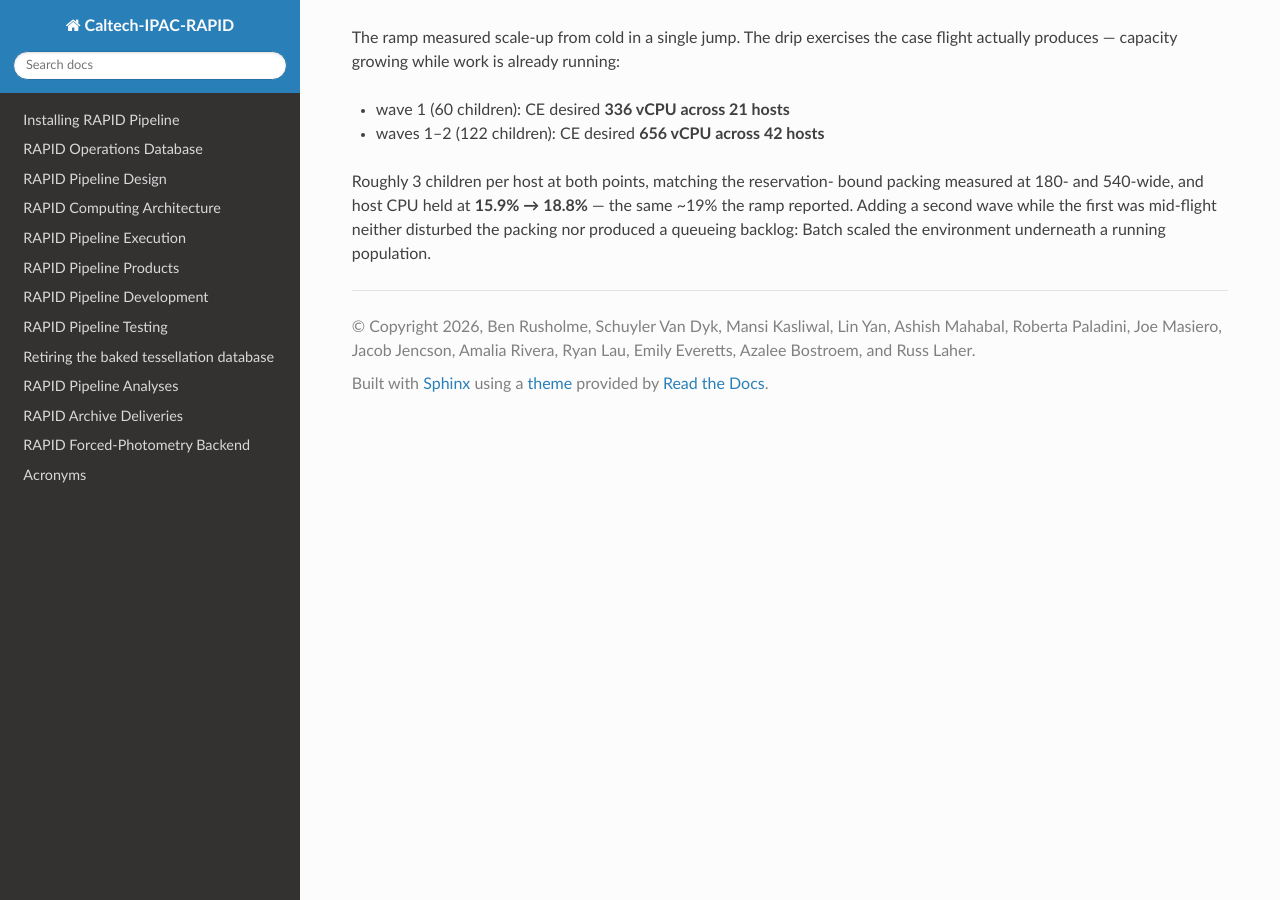
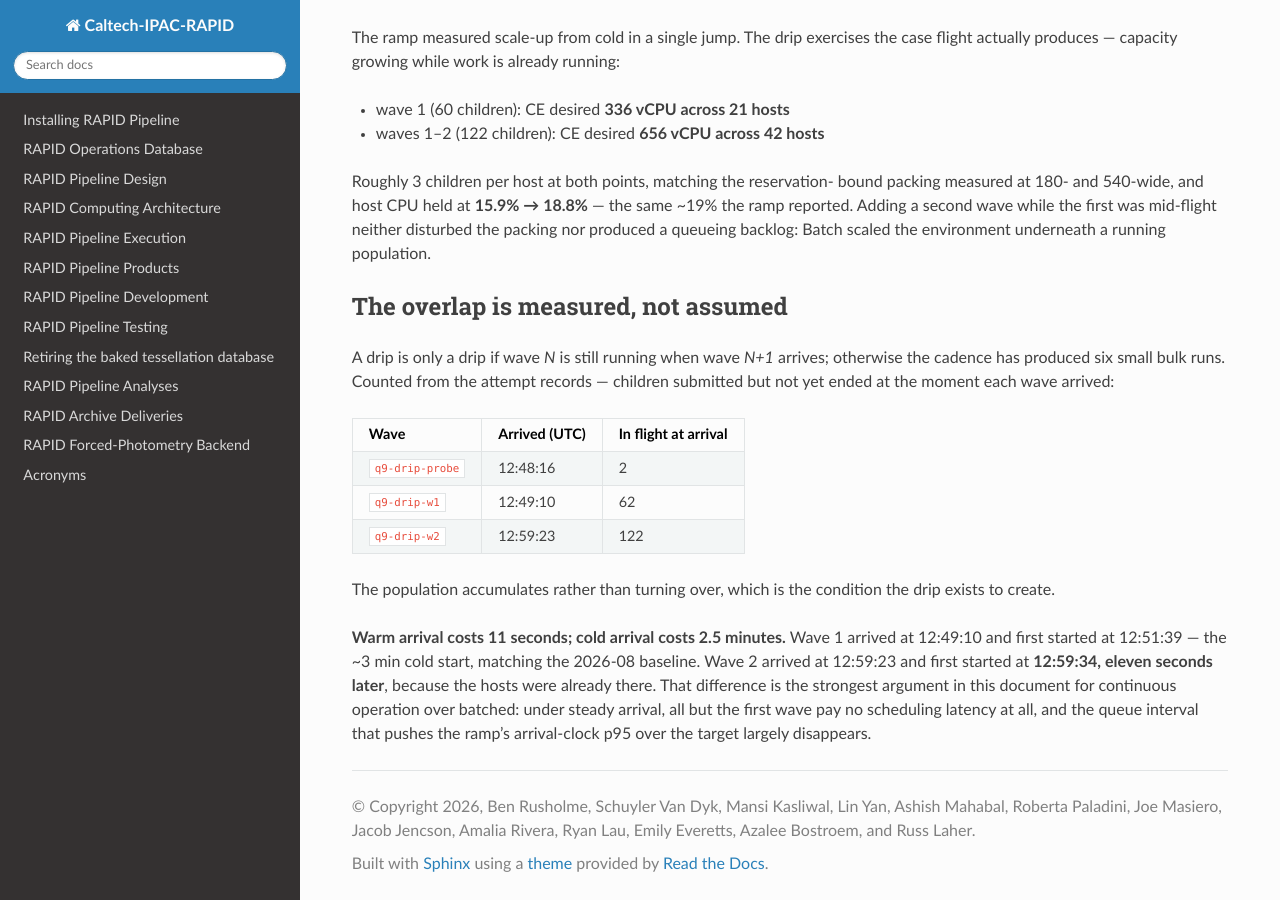
Before and after one commit to Caltech-IPAC/rapid, a Sphinx documentation site: the page built from docs/source/dev/q9_fix_round.rst, in a window 1280 px wide and 900 px high, scrolled down 13933 px. Built offline with Sphinx 7.4.7 and the Read the Docs theme 3.1.0, drawn with Linux system fonts in a browser that asks for light colours.

Commit message:
docs: the waves overlap, and a warm arrival starts 11s after it lands
In-flight count at each wave's arrival: 2, then 62, then 122. The
population accumulates rather than turning over, which is what makes
this a drip rather than six small bulk runs -- measured from the attempt
records, not inferred from the cadence.

Wave 1 waited 2m29s for a host (the ~3 min cold start). Wave 2 waited
11 seconds, because the hosts were already there. Under steady arrival
every wave but the first pays no scheduling latency, which is where the
queue interval that pushes the ramp's arrival-clock p95 over target
goes.

Co-Authored-By: Claude Opus 5 <noreply@anthropic.com>
Claude-Session: https://claude.ai/code/session_01Pk8imvMXkHjGS6mvntUYx5

```diff
--- a/docs/source/dev/q9_fix_round.rst
+++ b/docs/source/dev/q9_fix_round.rst
@@ -950,3 +950,39 @@ bound packing measured at 180- and 540-wide, and host CPU held at
 wave while the first was mid-flight neither disturbed the packing nor
 produced a queueing backlog: Batch scaled the environment underneath a
 running population.
+
+The overlap is measured, not assumed
+------------------------------------
+
+A drip is only a drip if wave *N* is still running when wave *N+1*
+arrives; otherwise the cadence has produced six small bulk runs. Counted
+from the attempt records — children submitted but not yet ended at the
+moment each wave arrived:
+
+.. list-table::
+   :header-rows: 1
+
+   * - Wave
+     - Arrived (UTC)
+     - In flight at arrival
+   * - ``q9-drip-probe``
+     - 12:48:16
+     - 2
+   * - ``q9-drip-w1``
+     - 12:49:10
+     - 62
+   * - ``q9-drip-w2``
+     - 12:59:23
+     - 122
+
+The population accumulates rather than turning over, which is the
+condition the drip exists to create.
+
+**Warm arrival costs 11 seconds; cold arrival costs 2.5 minutes.** Wave 1
+arrived at 12:49:10 and first started at 12:51:39 — the ~3 min cold start,
+matching the 2026-08 baseline. Wave 2 arrived at 12:59:23 and first
+started at **12:59:34, eleven seconds later**, because the hosts were
+already there. That difference is the strongest argument in this document
+for continuous operation over batched: under steady arrival, all but the
+first wave pay no scheduling latency at all, and the queue interval that
+pushes the ramp's arrival-clock p95 over the target largely disappears.
```
